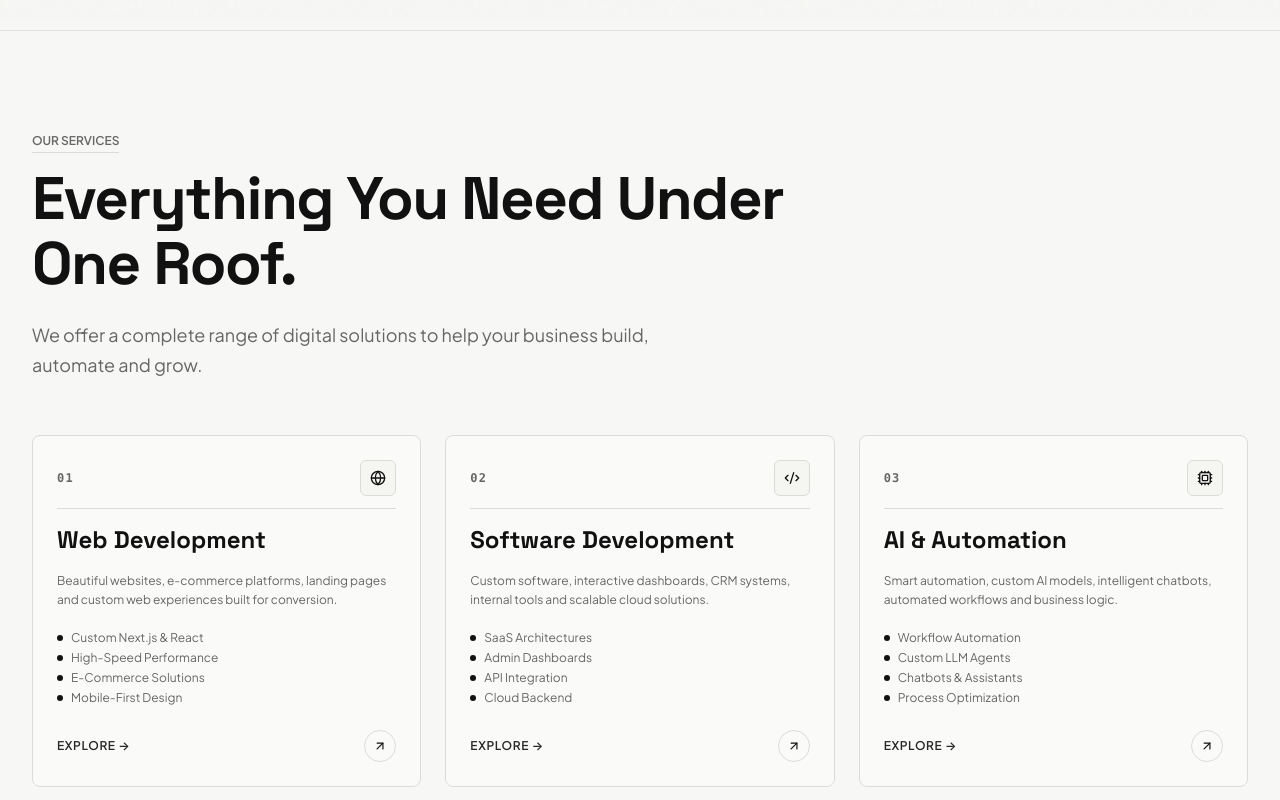
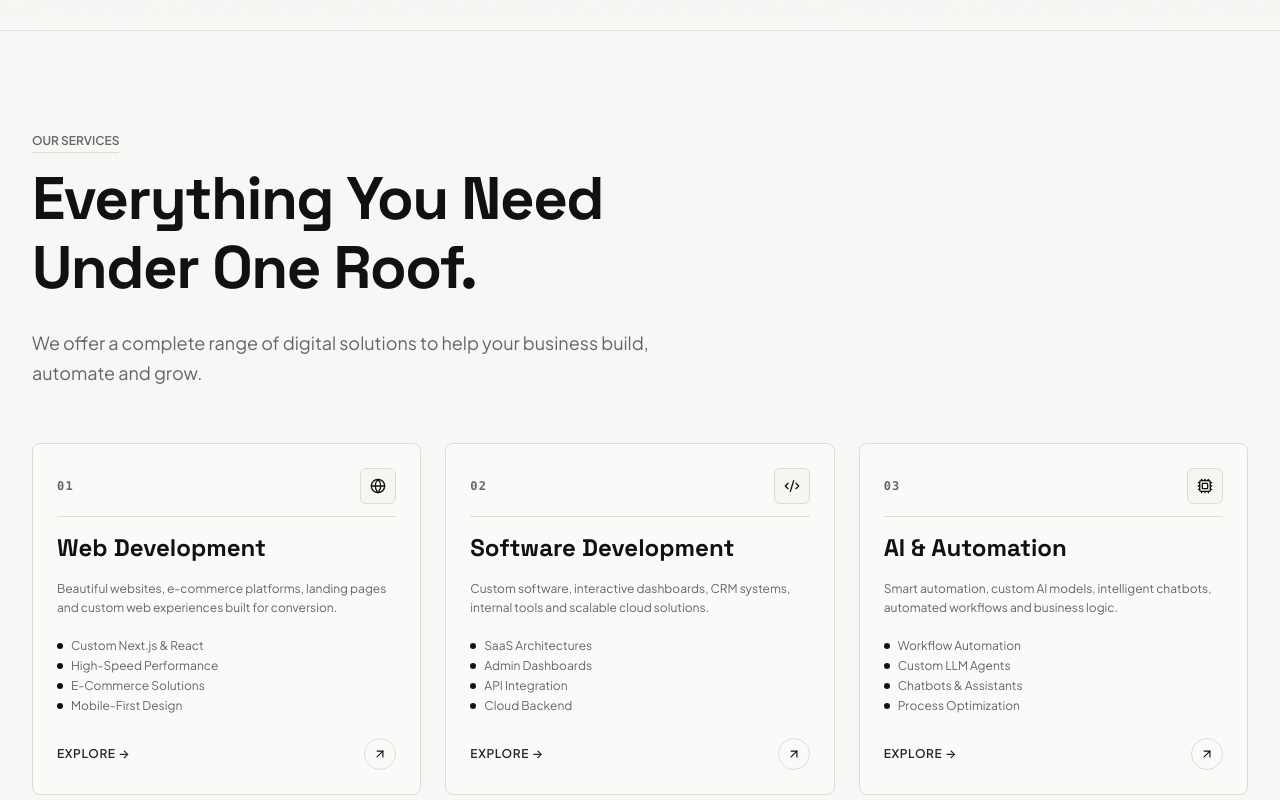
Before and after one commit to ahamedshoaib775-cell/bash, a React (Vite) app: page / in a window 1280 px wide. Shown: the part 780-1580 px from the top of the page. Built offline with nearby package versions, Linux system fonts and the light colour scheme.

Commit message:
Add polished catalog animation to services section

```diff
--- a/src/components/Sections/Services.tsx
+++ b/src/components/Sections/Services.tsx
@@ -1,8 +1,45 @@
-import React, { useState } from 'react';
+import React, { useState, useEffect } from 'react';
 import { SectionHeader } from '../UI/SectionHeader';
-import { motion } from 'framer-motion';
+import { motion, type Variants } from 'framer-motion';
 import { Globe, Code2, Cpu, BarChart3, Target, Sparkles, ArrowUpRight } from 'lucide-react';
 import { useCursor } from '../../context/CursorContext';
+
+/**
+ * ============================================================================
+ * CATALOG / SERVICES ANIMATION CONFIGURATION
+ * ============================================================================
+ * Easily tweak duration, stagger, hover lift, tilt angle, and reduced-motion parameters.
+ */
+export const CATALOG_ANIMATION_CONFIG = {
+  // --- Section Heading Animations ---
+  headingStagger: 0.1,        // Stagger between heading lines (seconds) -> 100ms
+  headingDuration: 0.75,      // Speed of line reveal slide-up (seconds)
+  subtitleDelay: 0.2,         // Delay for subtitle fade-in after heading (seconds) -> 200ms
+
+  // --- Catalog Cards Reveal Animations (Scroll-into-view) ---
+  cardDuration: 0.7,          // Card enter animation duration (seconds) -> 700ms
+  cardStagger: 0.09,          // Stagger between cards (seconds) -> 90ms
+  cardEase: [0.22, 1, 0.36, 1] as const, // Smooth cubic-bezier(0.22, 1, 0.36, 1)
+  cardViewportAmount: 0.2,    // Viewport threshold to trigger reveal (0.2 = 20% visible)
+  cardInitialY: 40,           // Initial vertical offset for fade-up (px) -> 40px
+  cardInitialScale: 0.97,     // Initial scale for enter animation -> 0.97
+
+  // --- Card Internal Elements Stagger (icon -> title -> description -> features -> button) ---
+  internalStagger: 0.08,      // Stagger between internal elements (seconds) -> 80ms
+  internalInitialZoom: 1.08,  // Soft zoom start state for card icon/image -> 1.08
+
+  // --- Desktop Hover & 3D Tilt (hover: hover and pointer: fine) ---
+  hoverLift: 8,               // Height card lifts on hover (px) -> 8px
+  maxTiltAngle: 4,            // Maximum 3D tilt rotation angle (degrees) -> max 4 deg
+  iconHoverZoom: 1.05,        // Icon container zoom level on card hover -> 1.05
+  siblingDimOpacity: 0.7,     // Opacity of non-hovered cards in the grid -> 0.7
+
+  // --- Mobile & Touch Feedback (hover: none) ---
+  mobileTapScale: 0.98,       // Tap scale feedback on touch devices -> 0.98
+
+  // --- Accessibility & Reduced Motion ---
+  reducedMotionDuration: 0.2, // Simple fade duration when prefers-reduced-motion is active -> 200ms
+};
 
 const SERVICES_DATA = [
   {
@@ -49,17 +86,65 @@ const SERVICES_DATA = [
   },
 ];
 
-const ServiceCard: React.FC<{ service: (typeof SERVICES_DATA)[0]; index: number }> = ({ service, index }) => {
+interface ServiceCardProps {
+  service: (typeof SERVICES_DATA)[0];
+  index: number;
+  hoveredCardIndex: number | null;
+  onHoverStart: (index: number) => void;
+  onHoverEnd: () => void;
+  isDesktop: boolean;
+  reducedMotion: boolean;
+}
+
+const ServiceCard: React.FC<ServiceCardProps> = ({
+  service,
+  index,
+  hoveredCardIndex,
+  onHoverStart,
+  onHoverEnd,
+  isDesktop,
+  reducedMotion,
+}) => {
   const [mousePos, setMousePos] = useState({ x: 0, y: 0 });
+  const [tilt, setTilt] = useState({ rotateX: 0, rotateY: 0 });
+  const [isHovered, setIsHovered] = useState(false);
+  const [isAnimating, setIsAnimating] = useState(false);
   const { setCursor, resetCursor } = useCursor();
-  const isMobile = typeof window !== 'undefined' && (window.innerWidth < 768 || window.matchMedia('(hover: none) and (pointer: coarse)').matches);
+
+  const isSiblingHovered = isDesktop && hoveredCardIndex !== null && hoveredCardIndex !== index;
 
   const handleMouseMove = (e: React.MouseEvent<HTMLDivElement>) => {
     const rect = e.currentTarget.getBoundingClientRect();
-    setMousePos({
-      x: e.clientX - rect.left,
-      y: e.clientY - rect.top,
-    });
+    const x = e.clientX - rect.left;
+    const y = e.clientY - rect.top;
+
+    setMousePos({ x, y });
+
+    // Subtle 3D tilt calculations for desktop cursor
+    if (isDesktop && !reducedMotion) {
+      const centerX = rect.width / 2;
+      const centerY = rect.height / 2;
+      const rotateX = ((y - centerY) / centerY) * -CATALOG_ANIMATION_CONFIG.maxTiltAngle;
+      const rotateY = ((x - centerX) / centerX) * CATALOG_ANIMATION_CONFIG.maxTiltAngle;
+      setTilt({ rotateX, rotateY });
+    }
+  };
+
+  const handleMouseEnter = () => {
+    setIsHovered(true);
+    setCursor('hover');
+    if (isDesktop) {
+      onHoverStart(index);
+    }
+  };
+
+  const handleMouseLeave = () => {
+    setIsHovered(false);
+    setTilt({ rotateX: 0, rotateY: 0 });
+    resetCursor();
+    if (isDesktop) {
+      onHoverEnd();
+    }
   };
 
   const IconComponent = service.icon;
@@ -68,17 +153,91 @@ const ServiceCard: React.FC<{ service: (typeof SERVICES_DATA)[0]; index: number
     document.querySelector('#contact')?.scrollIntoView({ behavior: 'smooth' });
   };
 
+  // Card Outer Variants (staggered entrance on scroll)
+  const cardVariants: Variants = {
+    hidden: reducedMotion
+      ? { opacity: 0 }
+      : {
+          opacity: 0,
+          y: CATALOG_ANIMATION_CONFIG.cardInitialY,
+          scale: CATALOG_ANIMATION_CONFIG.cardInitialScale,
+        },
+    visible: {
+      opacity: 1,
+      y: 0,
+      scale: 1,
+      transition: {
+        duration: reducedMotion ? CATALOG_ANIMATION_CONFIG.reducedMotionDuration : CATALOG_ANIMATION_CONFIG.cardDuration,
+        delay: reducedMotion ? 0 : index * CATALOG_ANIMATION_CONFIG.cardStagger,
+        ease: CATALOG_ANIMATION_CONFIG.cardEase,
+        staggerChildren: reducedMotion ? 0 : CATALOG_ANIMATION_CONFIG.internalStagger,
+        delayChildren: reducedMotion ? 0 : 0.1,
+      },
+    },
+  };
+
+  // Card Internal Element Variants (icon -> title -> description -> features -> button)
+  const internalItemVariants: Variants = {
+    hidden: reducedMotion
+      ? { opacity: 0 }
+      : { opacity: 0, y: 15 },
+    visible: {
+      opacity: 1,
+      y: 0,
+      transition: {
+        duration: reducedMotion ? CATALOG_ANIMATION_CONFIG.reducedMotionDuration : 0.5,
+        ease: CATALOG_ANIMATION_CONFIG.cardEase,
+      },
+    },
+  };
+
+  const iconVariants: Variants = {
+    hidden: reducedMotion
+      ? { opacity: 0 }
+      : { opacity: 0, scale: CATALOG_ANIMATION_CONFIG.internalInitialZoom },
+    visible: {
+      opacity: 1,
+      scale: 1,
+      transition: {
+        duration: reducedMotion ? CATALOG_ANIMATION_CONFIG.reducedMotionDuration : 0.5,
+        ease: CATALOG_ANIMATION_CONFIG.cardEase,
+      },
+    },
+  };
+
   return (
     <motion.div
-      initial={isMobile ? false : { opacity: 0, y: 25 }}
-      whileInView={isMobile ? undefined : { opacity: 1, y: 0 }}
-      viewport={{ once: true, margin: '-20px' }}
-      transition={{ duration: 0.5, delay: index * 0.05, ease: [0.16, 1, 0.3, 1] }}
+      layout
+      variants={cardVariants}
+      initial="hidden"
+      whileInView="visible"
+      viewport={{ once: true, amount: CATALOG_ANIMATION_CONFIG.cardViewportAmount }}
+      onAnimationStart={() => setIsAnimating(true)}
+      onAnimationComplete={() => setIsAnimating(false)}
+      whileTap={!isDesktop ? { scale: CATALOG_ANIMATION_CONFIG.mobileTapScale } : undefined}
       onMouseMove={handleMouseMove}
-      onMouseEnter={() => setCursor('hover')}
-      onMouseLeave={resetCursor}
+      onMouseEnter={handleMouseEnter}
+      onMouseLeave={handleMouseLeave}
       onClick={scrollToContact}
-      className="relative bg-[#FAFAF8] border border-[#DCDCD7] hover:border-[#111111] p-3.5 sm:p-6 rounded-lg transition-all duration-300 group overflow-hidden flex flex-col justify-between hover:shadow-md min-h-[140px] sm:min-h-[160px] cursor-pointer active:scale-[0.97]"
+      style={{
+        perspective: isDesktop ? 1000 : undefined,
+        willChange: isAnimating || isHovered ? 'transform, opacity' : 'auto',
+      }}
+      animate={{
+        opacity: isSiblingHovered ? CATALOG_ANIMATION_CONFIG.siblingDimOpacity : 1,
+        y: isDesktop && isHovered && !reducedMotion ? -CATALOG_ANIMATION_CONFIG.hoverLift : 0,
+        rotateX: isDesktop && isHovered && !reducedMotion ? tilt.rotateX : 0,
+        rotateY: isDesktop && isHovered && !reducedMotion ? tilt.rotateY : 0,
+      }}
+      transition={{
+        opacity: { duration: 0.3, ease: 'easeOut' },
+        y: { duration: 0.25, ease: 'easeOut' },
+        rotateX: { duration: 0.15, ease: 'easeOut' },
+        rotateY: { duration: 0.15, ease: 'easeOut' },
+      }}
+      className={`relative bg-[#FAFAF8] border border-[#DCDCD7] hover:border-[#111111] p-3.5 sm:p-6 rounded-lg transition-colors duration-300 group overflow-hidden flex flex-col justify-between min-h-[140px] sm:min-h-[160px] cursor-pointer ${
+        isDesktop && isHovered ? 'shadow-xl' : 'hover:shadow-md'
+      }`}
     >
       {/* Subtle cursor-following radial highlight */}
       <div
@@ -90,62 +249,114 @@ const ServiceCard: React.FC<{ service: (typeof SERVICES_DATA)[0]; index: number
 
       {/* Top Header Row */}
       <div className="space-y-2 sm:space-y-4">
-        <div className="flex items-center justify-between border-b border-[#DCDCD7] pb-2 sm:pb-3">
+        {/* Number & Animated Icon Container */}
+        <motion.div variants={internalItemVariants} className="flex items-center justify-between border-b border-[#DCDCD7] pb-2 sm:pb-3">
           <span className="font-mono text-[10px] sm:text-xs text-[#666666] tracking-widest font-semibold">
             {service.number}
           </span>
-          <div className="w-7 h-7 sm:w-9 sm:h-9 rounded-md bg-[#F5F5F2] border border-[#DCDCD7] flex items-center justify-center text-[#111111] group-hover:bg-[#111111] group-hover:text-[#F5F5F2] transition-colors duration-300 shrink-0">
-            <IconComponent className="w-3.5 h-3.5 sm:w-4 sm:h-4 transition-transform duration-300 group-hover:rotate-12" />
+          <div className="w-7 h-7 sm:w-9 sm:h-9 rounded-md bg-[#F5F5F2] border border-[#DCDCD7] flex items-center justify-center text-[#111111] group-hover:bg-[#111111] group-hover:text-[#F5F5F2] transition-colors duration-300 shrink-0 overflow-hidden">
+            <motion.div
+              variants={iconVariants}
+              animate={{
+                scale: isHovered && isDesktop && !reducedMotion ? CATALOG_ANIMATION_CONFIG.iconHoverZoom : 1,
+              }}
+              transition={{ duration: 0.3 }}
+            >
+              <IconComponent className="w-3.5 h-3.5 sm:w-4 sm:h-4 transition-transform duration-300 group-hover:rotate-12" />
+            </motion.div>
           </div>
-        </div>
+        </motion.div>
 
         {/* Title */}
-        <h3 className="text-sm sm:text-lg md:text-2xl font-bold font-display text-[#111111] leading-tight group-hover:text-black">
+        <motion.h3
+          variants={internalItemVariants}
+          className="text-sm sm:text-lg md:text-2xl font-bold font-display text-[#111111] leading-tight group-hover:text-black"
+        >
           {service.title}
-        </h3>
+        </motion.h3>
 
         {/* Description */}
-        <p className="text-[11px] sm:text-xs text-[#666666] leading-relaxed line-clamp-2 sm:line-clamp-none">
+        <motion.p
+          variants={internalItemVariants}
+          className="text-[11px] sm:text-xs text-[#666666] leading-relaxed line-clamp-2 sm:line-clamp-none"
+        >
           {service.description}
-        </p>
+        </motion.p>
 
         {/* Features Checklist */}
-        <ul className="space-y-1 pt-1 hidden sm:block">
+        <motion.ul variants={internalItemVariants} className="space-y-1 pt-1 hidden sm:block">
           {service.features.map((feat) => (
             <li key={feat} className="text-xs text-[#666666] flex items-center gap-2">
               <span className="w-1.5 h-1.5 rounded-full bg-[#111111] shrink-0" />
               <span>{feat}</span>
             </li>
           ))}
-        </ul>
+        </motion.ul>
       </div>
 
       {/* Bottom CTA Arrow Row */}
-      <div className="pt-3 sm:pt-6 flex items-center justify-between">
+      <motion.div variants={internalItemVariants} className="pt-3 sm:pt-6 flex items-center justify-between">
         <span className="text-[10px] sm:text-xs font-semibold uppercase tracking-wider text-[#111111] opacity-90">
           Explore →
         </span>
-        <div className="w-6 h-6 sm:w-8 sm:h-8 rounded-full border border-[#DCDCD7] group-hover:border-[#111111] flex items-center justify-center transition-all duration-300 group-hover:bg-[#111111] group-hover:text-white">
-          <ArrowUpRight className="w-3 h-3 sm:w-3.5 sm:h-3.5 transition-transform duration-300 group-hover:translate-x-0.5 group-hover:-translate-y-0.5" />
+        <div className="w-6 h-6 sm:w-8 sm:h-8 rounded-full border border-[#DCDCD7] group-hover:border-[#111111] flex items-center justify-center transition-all duration-300 group-hover:bg-[#111111] group-hover:text-white overflow-hidden">
+          <motion.div
+            animate={{
+              x: isHovered && isDesktop && !reducedMotion ? [-4, 0] : 0,
+            }}
+            transition={{ duration: 0.3, ease: 'easeOut' }}
+          >
+            <ArrowUpRight className="w-3 h-3 sm:w-3.5 sm:h-3.5 transition-transform duration-300 group-hover:translate-x-0.5 group-hover:-translate-y-0.5" />
+          </motion.div>
         </div>
-      </div>
+      </motion.div>
     </motion.div>
   );
 };
 
 export const Services: React.FC = () => {
+  const [hoveredCardIndex, setHoveredCardIndex] = useState<number | null>(null);
+  const [isDesktop, setIsDesktop] = useState(false);
+  const [reducedMotion, setReducedMotion] = useState(false);
+
+  useEffect(() => {
+    const desktopMedia = window.matchMedia('(hover: hover) and (pointer: fine)');
+    setIsDesktop(desktopMedia.matches);
+    const desktopListener = (e: MediaQueryListEvent) => setIsDesktop(e.matches);
+    desktopMedia.addEventListener('change', desktopListener);
+
+    const motionMedia = window.matchMedia('(prefers-reduced-motion: reduce)');
+    setReducedMotion(motionMedia.matches);
+    const motionListener = (e: MediaQueryListEvent) => setReducedMotion(e.matches);
+    motionMedia.addEventListener('change', motionListener);
+
+    return () => {
+      desktopMedia.removeEventListener('change', desktopListener);
+      motionMedia.removeEventListener('change', motionListener);
+    };
+  }, []);
+
   return (
     <section id="services" className="py-14 sm:py-20 md:py-24 px-3.5 sm:px-6 md:px-8 max-w-7xl mx-auto border-t border-[#DCDCD7]/80 overflow-x-hidden">
       <SectionHeader
         eyebrow="OUR SERVICES"
-        title="Everything You Need Under One Roof."
+        title={"Everything You Need\nUnder One Roof."}
         description="We offer a complete range of digital solutions to help your business build, automate and grow."
       />
 
       {/* Responsive Grid for Services (1-col on <360px, 2-col on 360px+, 3-col on desktop) */}
       <div className="grid grid-cols-1 min-[360px]:grid-cols-2 lg:grid-cols-3 gap-3.5 sm:gap-6 mt-8 sm:mt-14">
         {SERVICES_DATA.map((service, index) => (
-          <ServiceCard key={service.number} service={service} index={index} />
+          <ServiceCard
+            key={service.number}
+            service={service}
+            index={index}
+            hoveredCardIndex={hoveredCardIndex}
+            onHoverStart={(idx) => setHoveredCardIndex(idx)}
+            onHoverEnd={() => setHoveredCardIndex(null)}
+            isDesktop={isDesktop}
+            reducedMotion={reducedMotion}
+          />
         ))}
       </div>
     </section>
--- a/src/components/UI/SectionHeader.tsx
+++ b/src/components/UI/SectionHeader.tsx
@@ -1,4 +1,4 @@
-import React from 'react';
+import React, { useEffect, useState } from 'react';
 import { motion } from 'framer-motion';
 import type { Variants } from 'framer-motion';
 
@@ -17,59 +17,111 @@ export const SectionHeader: React.FC<SectionHeaderProps> = ({
   align = 'left',
   className = '',
 }) => {
-  const isMobile = typeof window !== 'undefined' && (window.innerWidth < 768 || window.matchMedia('(hover: none) and (pointer: coarse)').matches);
+  const [reducedMotion, setReducedMotion] = useState(false);
+
+  useEffect(() => {
+    const media = window.matchMedia('(prefers-reduced-motion: reduce)');
+    setReducedMotion(media.matches);
+    const listener = (e: MediaQueryListEvent) => setReducedMotion(e.matches);
+    media.addEventListener('change', listener);
+    return () => media.removeEventListener('change', listener);
+  }, []);
 
   const containerVariants: Variants = {
-    hidden: isMobile ? { opacity: 1 } : { opacity: 0 },
+    hidden: { opacity: reducedMotion ? 0 : 1 },
     visible: {
       opacity: 1,
       transition: {
-        staggerChildren: 0.1,
-        delayChildren: 0.05,
+        staggerChildren: reducedMotion ? 0 : 0.1, // 100ms stagger between lines
       },
     },
   };
 
-  const lineVariants: Variants = {
-    hidden: isMobile ? { y: 0, opacity: 1, filter: 'blur(0px)' } : { y: 40, opacity: 0, filter: 'blur(6px)' },
+  const lineMaskVariants: Variants = {
+    hidden: reducedMotion ? { opacity: 0 } : { y: '100%' },
     visible: {
+      y: '0%',
+      opacity: 1,
+      transition: {
+        duration: reducedMotion ? 0.2 : 0.75,
+        ease: [0.22, 1, 0.36, 1],
+      },
+    },
+  };
+
+  const eyebrowVariants: Variants = {
+    hidden: { opacity: 0, y: reducedMotion ? 0 : 10 },
+    visible: {
+      opacity: 1,
       y: 0,
-      opacity: 1,
-      filter: 'blur(0px)',
       transition: {
-        duration: 0.8,
+        duration: reducedMotion ? 0.2 : 0.5,
         ease: 'easeOut',
       },
     },
   };
 
+  const subtitleVariants: Variants = {
+    hidden: { opacity: 0, y: reducedMotion ? 0 : 15 },
+    visible: {
+      opacity: 1,
+      y: 0,
+      transition: {
+        duration: reducedMotion ? 0.2 : 0.6,
+        delay: reducedMotion ? 0 : 0.2, // Subtitle fades in 200ms after heading
+        ease: 'easeOut',
+      },
+    },
+  };
+
+  // Helper to render title lines inside clipping masks
+  const renderTitle = () => {
+    if (typeof title !== 'string') {
+      return (
+        <div className="overflow-hidden">
+          <motion.div variants={lineMaskVariants}>{title}</motion.div>
+        </div>
+      );
+    }
+
+    // Split title into lines (by newline if provided or by clause)
+    const lines = title.includes('\n')
+      ? title.split('\n')
+      : title.match(/[^.!?]+[.!?]+/g) || [title];
+
+    return lines.map((lineText, idx) => (
+      <span key={idx} className="block overflow-hidden pb-1">
+        <motion.span className="block" variants={lineMaskVariants}>
+          {lineText.trim()}
+        </motion.span>
+      </span>
+    ));
+  };
+
   return (
     <motion.div
       className={`space-y-4 max-w-3xl ${align === 'center' ? 'mx-auto text-center' : ''} ${className}`}
-      initial={isMobile ? false : "hidden"}
-      whileInView={isMobile ? undefined : "visible"}
-      viewport={{ once: true, margin: '-80px' }}
+      initial="hidden"
+      whileInView="visible"
+      viewport={{ once: true, amount: 0.2 }}
       variants={containerVariants}
     >
       {/* Eyebrow Label */}
-      <motion.div variants={lineVariants} className="inline-block">
+      <motion.div variants={eyebrowVariants} className="inline-block">
         <span className="text-[11px] md:text-[12px] font-semibold tracking-eyebrow text-[#666666] uppercase border-b border-[#DCDCD7] pb-1">
           {eyebrow}
         </span>
       </motion.div>
 
-      {/* Main Heading */}
-      <motion.h2
-        variants={lineVariants}
-        className="text-3xl md:text-5xl lg:text-6xl font-bold tracking-tight text-[#111111] leading-[1.08] font-display"
-      >
-        {title}
-      </motion.h2>
+      {/* Main Heading with Line-by-Line Clipping Mask */}
+      <h2 className="text-3xl md:text-5xl lg:text-6xl font-bold tracking-tight text-[#111111] leading-[1.08] font-display">
+        {renderTitle()}
+      </h2>
 
-      {/* Supporting Text */}
+      {/* Supporting Subtitle Description */}
       {description && (
         <motion.p
-          variants={lineVariants}
+          variants={subtitleVariants}
           className="text-base md:text-lg text-[#666666] font-normal leading-relaxed pt-2 max-w-2xl"
         >
           {description}
```
